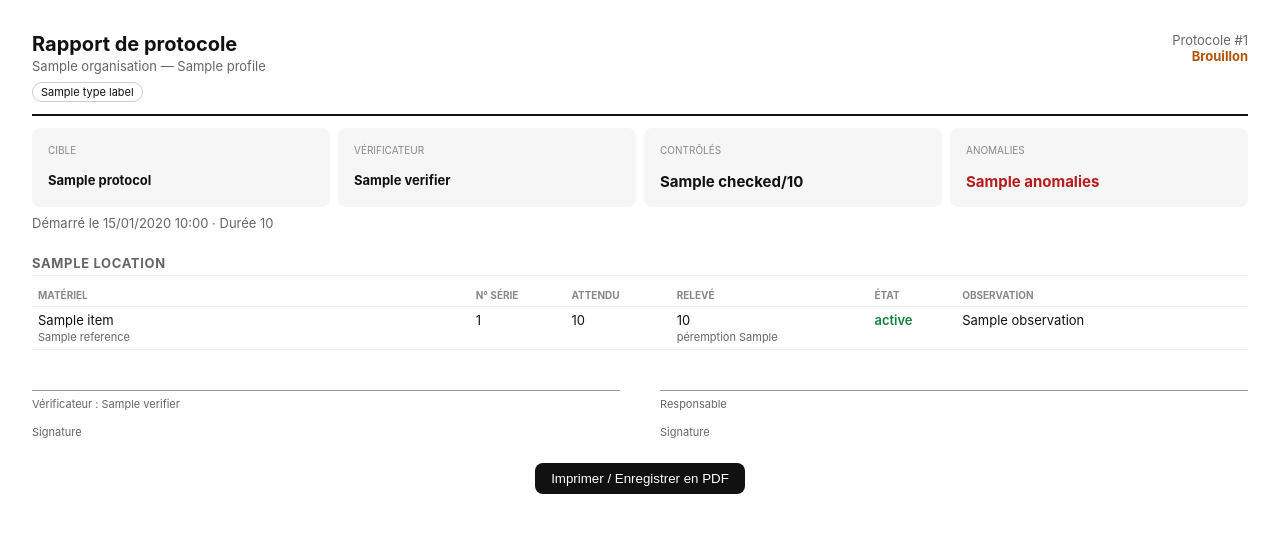
After one commit to hyde-binaryscribe/vulcain, a Laravel app: template resources/views/protocols/report.blade.php in a window 1280 px wide. The commit adds this page. Shown: the top 533 px of the page. Run offline with Laravel 12, Linux system fonts and the light colour scheme; the template is opened without the code that fills it: most values are stand-ins (such as "Sample title", 1, 10 or a date in 2020).

Commit message:
Rapport imprimable / PDF d'un protocole (Phase 5)
- Vue print-friendly protocols/report.blade.php (en-tête, cible, compteurs,
  tableau par emplacement avec anomalies surlignées, signatures)
- Bouton « Imprimer / PDF » sur l'écran protocole (impression navigateur
  → PDF, sans dépendance) ; route protocols.report
- 99 tests verts, build + Pint OK

Co-Authored-By: Claude Opus 4.8 <noreply@anthropic.com>
Claude-Session: https://claude.ai/code/session_01JK2wfoGybQ2RwhMvFjunzS

```diff
--- a/resources/js/Pages/Protocols/Show.vue
+++ b/resources/js/Pages/Protocols/Show.vue
@@ -119,7 +119,10 @@ function fmt(date) {
         <Head title="Protocole" />
         <template #title>Protocole — {{ protocol.vehicle_name }}</template>
 
-        <Link href="/protocols" class="text-sm text-[var(--brand)] hover:underline">← Protocoles</Link>
+        <div class="flex items-center justify-between">
+            <Link href="/protocols" class="text-sm text-[var(--brand)] hover:underline">← Protocoles</Link>
+            <a :href="`/protocols/${protocol.id}/report`" target="_blank" class="rounded-lg border border-gray-300 px-3 py-1.5 text-xs font-medium text-gray-600 hover:bg-gray-50">🖨️ Imprimer / PDF</a>
+        </div>
 
         <!-- En-tête + progression -->
         <div class="mt-3 rounded-2xl border border-gray-200 bg-white p-5 shadow-sm">
--- /dev/null
+++ b/resources/views/protocols/report.blade.php
@@ -0,0 +1,105 @@
+<!DOCTYPE html>
+<html lang="fr">
+<head>
+    <meta charset="utf-8">
+    <title>Protocole #{{ $protocol->id }} — {{ $protocol->vehicle_name }}</title>
+    <style>
+        * { box-sizing: border-box; }
+        body { font-family: -apple-system, Segoe UI, Roboto, Helvetica, Arial, sans-serif; color: #111; margin: 0; padding: 32px; font-size: 13px; }
+        h1 { font-size: 20px; margin: 0 0 2px; }
+        h2 { font-size: 13px; text-transform: uppercase; letter-spacing: .05em; color: #666; margin: 24px 0 8px; border-bottom: 1px solid #eee; padding-bottom: 4px; }
+        .muted { color: #666; }
+        .header { display: flex; justify-content: space-between; align-items: flex-start; border-bottom: 2px solid #111; padding-bottom: 12px; }
+        .badges span { display: inline-block; border: 1px solid #ccc; border-radius: 999px; padding: 2px 8px; font-size: 11px; margin-right: 4px; }
+        .meta { margin-top: 12px; display: grid; grid-template-columns: repeat(4, 1fr); gap: 8px; }
+        .meta div { background: #f6f6f6; border-radius: 8px; padding: 8px; }
+        .meta .k { font-size: 10px; text-transform: uppercase; color: #888; }
+        .meta .v { font-size: 15px; font-weight: 700; }
+        table { width: 100%; border-collapse: collapse; margin-top: 4px; }
+        th, td { text-align: left; padding: 5px 6px; border-bottom: 1px solid #eee; vertical-align: top; }
+        th { font-size: 10px; text-transform: uppercase; color: #888; }
+        .anomaly { background: #fdeaea; }
+        .state { font-weight: 600; }
+        .state.ok { color: #15803d; }
+        .state.ko { color: #b91c1c; }
+        .sign { margin-top: 40px; display: flex; gap: 40px; }
+        .sign div { flex: 1; border-top: 1px solid #999; padding-top: 6px; font-size: 11px; color: #666; }
+        .print-hint { margin-top: 24px; text-align: center; }
+        .print-hint button { padding: 8px 16px; border: 0; border-radius: 8px; background: #111; color: #fff; cursor: pointer; }
+        @media print { .print-hint { display: none; } body { padding: 0; } }
+    </style>
+</head>
+<body>
+    <div class="header">
+        <div>
+            <h1>Rapport de protocole</h1>
+            <p class="muted" style="margin:2px 0 8px">{{ $organisation->name }} — {{ $organisation->profile()->label }}</p>
+            <div class="badges">
+                @foreach ($protocol->typeLabels() as $label)
+                    <span>{{ $label }}</span>
+                @endforeach
+            </div>
+        </div>
+        <div style="text-align:right" class="muted">
+            <div>Protocole #{{ $protocol->id }}</div>
+            @if ($protocol->status === \App\Models\Protocol::STATUS_VALIDATED)
+                <div style="color:#15803d; font-weight:700">✓ Validé</div>
+            @else
+                <div style="color:#b45309; font-weight:700">Brouillon</div>
+            @endif
+        </div>
+    </div>
+
+    <div class="meta">
+        <div><div class="k">Cible</div><div class="v" style="font-size:13px">{{ $protocol->vehicle_name }}</div></div>
+        <div><div class="k">Vérificateur</div><div class="v" style="font-size:13px">{{ $protocol->verifier?->name ?? '—' }}</div></div>
+        <div><div class="k">Contrôlés</div><div class="v">{{ $checked }}/{{ $total }}</div></div>
+        <div><div class="k">Anomalies</div><div class="v" style="color:{{ $anomalies > 0 ? '#b91c1c' : '#111' }}">{{ $anomalies }}</div></div>
+    </div>
+    <p class="muted" style="margin-top:8px">
+        Démarré le {{ $protocol->started_at?->format('d/m/Y H:i') }}
+        @if ($protocol->validated_at) · Validé le {{ $protocol->validated_at->format('d/m/Y H:i') }} @endif
+        @if ($duration) · Durée {{ $duration }} @endif
+    </p>
+
+    @foreach ($groups as $group)
+        <h2>{{ $group['location'] }}</h2>
+        <table>
+            <thead>
+                <tr>
+                    <th style="width:36%">Matériel</th>
+                    <th>N° série</th>
+                    <th>Attendu</th>
+                    <th>Relevé</th>
+                    <th>État</th>
+                    <th style="width:24%">Observation</th>
+                </tr>
+            </thead>
+            <tbody>
+                @foreach ($group['items'] as $item)
+                    <tr class="{{ $item['is_anomaly'] ? 'anomaly' : '' }}">
+                        <td>{{ $item['material_name'] }}<br><span class="muted" style="font-size:11px">{{ $item['reference'] }}</span></td>
+                        <td>{{ $item['serial_number'] ?? '—' }}</td>
+                        <td>{{ $item['tracking_mode'] === 'serial' ? '1' : $item['expected_qty'] }}</td>
+                        <td>
+                            {{ $item['observed_qty'] ?? ($item['checked'] ? '—' : '') }}
+                            @if ($item['observed_expiry'])<br><span class="muted" style="font-size:11px">péremption {{ $item['observed_expiry'] }}</span>@endif
+                        </td>
+                        <td class="state {{ $item['is_anomaly'] ? 'ko' : 'ok' }}">{{ $item['state_label'] ?? ($item['checked'] ? 'OK' : '—') }}</td>
+                        <td>{{ $item['observation'] }}</td>
+                    </tr>
+                @endforeach
+            </tbody>
+        </table>
+    @endforeach
+
+    <div class="sign">
+        <div>Vérificateur : {{ $protocol->verifier?->name }}<br><br>Signature</div>
+        <div>Responsable<br><br>Signature</div>
+    </div>
+
+    <div class="print-hint">
+        <button onclick="window.print()">Imprimer / Enregistrer en PDF</button>
+    </div>
+</body>
+</html>
--- a/routes/tenant.php
+++ b/routes/tenant.php
@@ -80,6 +80,7 @@ Route::middleware(['tenant', 'auth'])->group(function () {
         Route::get('protocols', [ProtocolController::class, 'index'])->name('protocols.index');
         Route::post('protocols', [ProtocolController::class, 'start'])->name('protocols.start');
         Route::get('protocols/{protocol}', [ProtocolController::class, 'show'])->name('protocols.show');
+        Route::get('protocols/{protocol}/report', [ProtocolController::class, 'report'])->name('protocols.report');
         Route::patch('protocols/{protocol}/items/{item}', [ProtocolController::class, 'updateItem'])->name('protocols.items.update');
         Route::post('protocols/{protocol}/validate', [ProtocolController::class, 'finalize'])->name('protocols.validate');
     });
```
Also changed, not shown: app/Http/Controllers/ProtocolController.php (+36 -0 lines), docs/PROGRESS.md (+8 -0 lines), tests/Feature/Protocol/ProtocolRealizationTest.php (+13 -0 lines).
